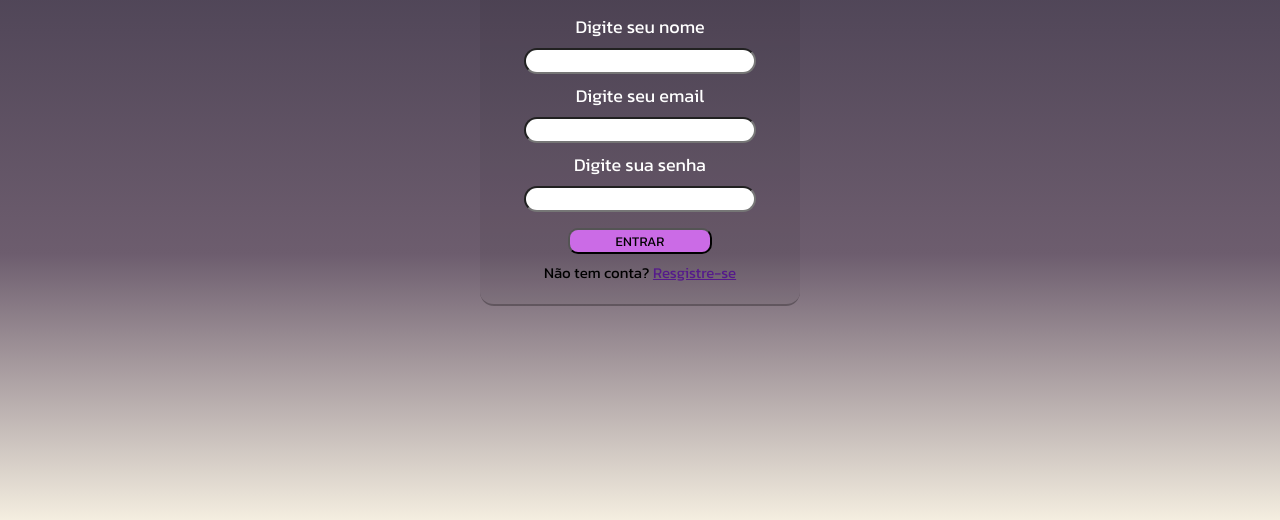
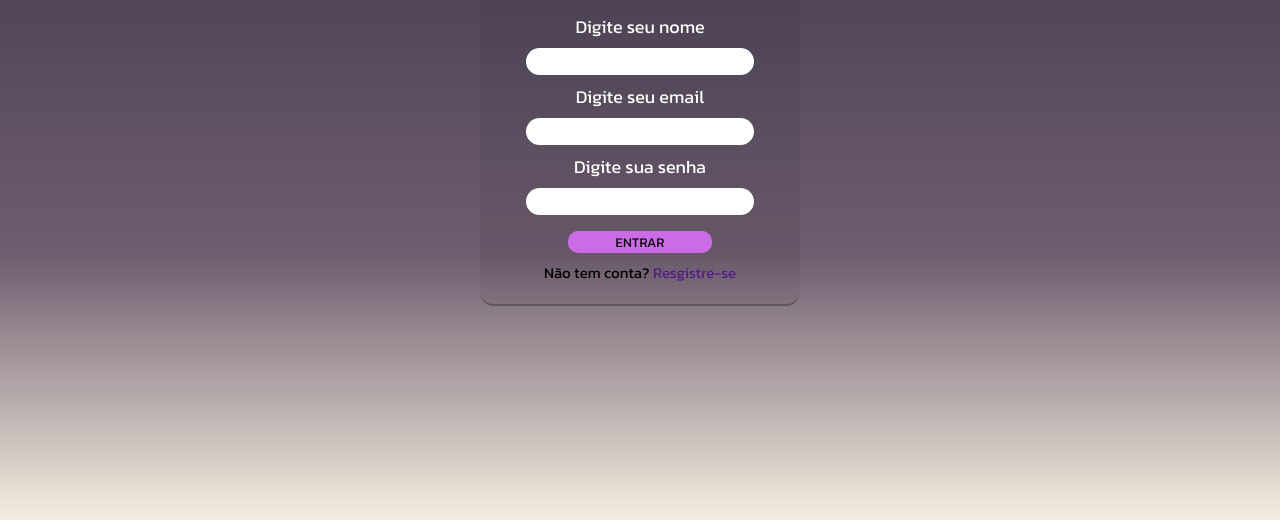
Before and after one commit to Merssoo/APP.Login, a website: page public/index.html in a window 1280 px wide. Shown: the part 280-800 px from the top of the page. Drawn offline with Linux system fonts and the light colour scheme.

Commit message:
CSS changed

```diff
--- a/public/style.css
+++ b/public/style.css
@@ -52,7 +52,12 @@ input{
   height: 10rem;
   width: 14rem;
   margin: 0.5rem;
-  outline: none;
+  border: none;
+
+}
+
+input:focus{
+  outline: solid 2px #ce7ae6;
 }
 
 #submit{
@@ -61,10 +66,25 @@ input{
   height: 4rem;
   background-color: #cb6be6;
   border-radius: 10px;
+  border: none;
 
+}
+
+#submit:hover{
+  background-color: #ce7ae6;
+    border-color: #ce7ae6;
+    color: white;
 }
 
 p{
   margin-top: 0.5rem;
   font-size: 15px;
 }
+
+a{
+  text-decoration: none;
+}
+
+a:hover{
+  color: white;
+}
```
